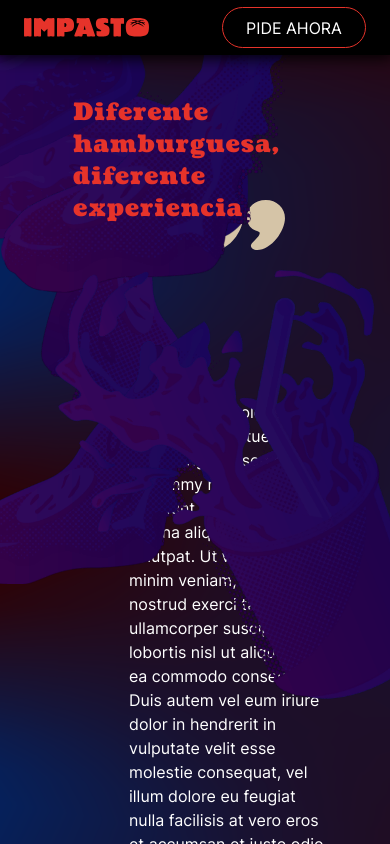
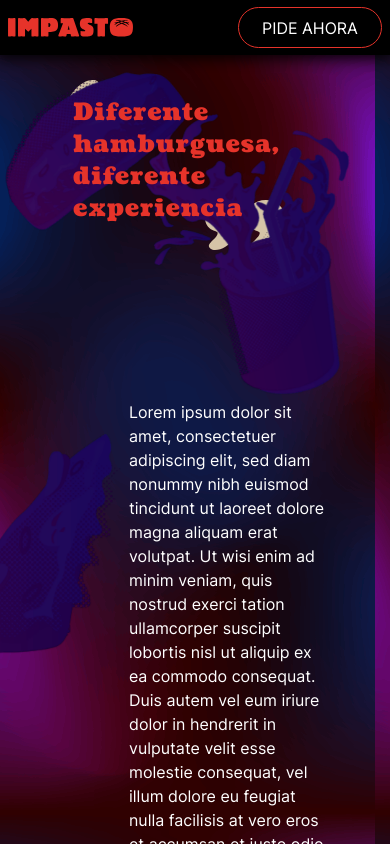
Before and after one commit to osquelsantisteban/landing_hamburguesera, a React (Create React App) app: page / in a window 390 px wide. Shown: the top 844 px of the page. Built offline with nearby package versions, Linux system fonts and the light colour scheme.

Commit message:
upd mobile

```diff
--- a/src/components/Background/Background.jsx
+++ b/src/components/Background/Background.jsx
@@ -2,11 +2,22 @@ import React from 'react';
 import backleft from './assets/middle-back-left.png';
 import backright from './assets/middle-back-right.png';
 import back from './assets/back.png'
+import backMob from './assets/back-mobile.png'
+import middleMob from './assets/middle-back-mobile.png'
 
 export function BackFood() {
+    const isMobile = (window.innerWidth <= 648)
+console.log(isMobile)
     return <>
-        <section className='fixed w-full bg-black z-20'>
-            <div className={`relative flex`}>
+        <section className='fixed w-full bg-transparent z-20 pt-10'>
+                {
+                    isMobile
+                    ? <div className={`relative flex`}>
+                        <figure className='absolute left-[-109px]'>
+                            <img src={middleMob} alt="" />
+                        </figure>
+                    </div>
+                    : <div className={`relative flex`}>
                         <figure className='absolute left-[-159px]'>
                             <img src={backleft} alt=""  width="89%" />
                         </figure>
@@ -14,13 +25,14 @@ export function BackFood() {
                             <img src={backright} alt=""  width="80%" />
                         </figure>
                     </div>
+                }
         </section>
     </>
 }
 
 export function Background(){
     return (
-        <section className={`fixed w-full bg-[url(${back})] h-[100vh] z-0`}>
+        <section className={`fixed w-full md:bg-[url(${back})] bg-[url(${backMob})] h-[100vh] z-0 pt-10`}>
         </section>
     );
 }
--- a/src/components/Header/Header.jsx
+++ b/src/components/Header/Header.jsx
@@ -6,9 +6,9 @@ export default function Header(){
     return (
         <header className='fixed w-full z-40 shadow-[0_0_15px_3px_#000]'>
             <section className='flex h-[55px] bg-black items-center'>
-                <div className='flex items-center justify-between flex-1 mx-6 lg:mx-24'>
+                <div className='flex items-center justify-between flex-1 mx-2 md:mx-6 lg:mx-24'>
 
-                    <div className='h-[19px]'>
+                    <div className=''>
                         <Logo />
                     </div>
 
```
Also changed, not shown: src/components/Background/assets/back-mobile.png (added), src/components/Background/assets/middle-back-mobile.png (added). Lines whose indentation alone changed are shown as unchanged.
